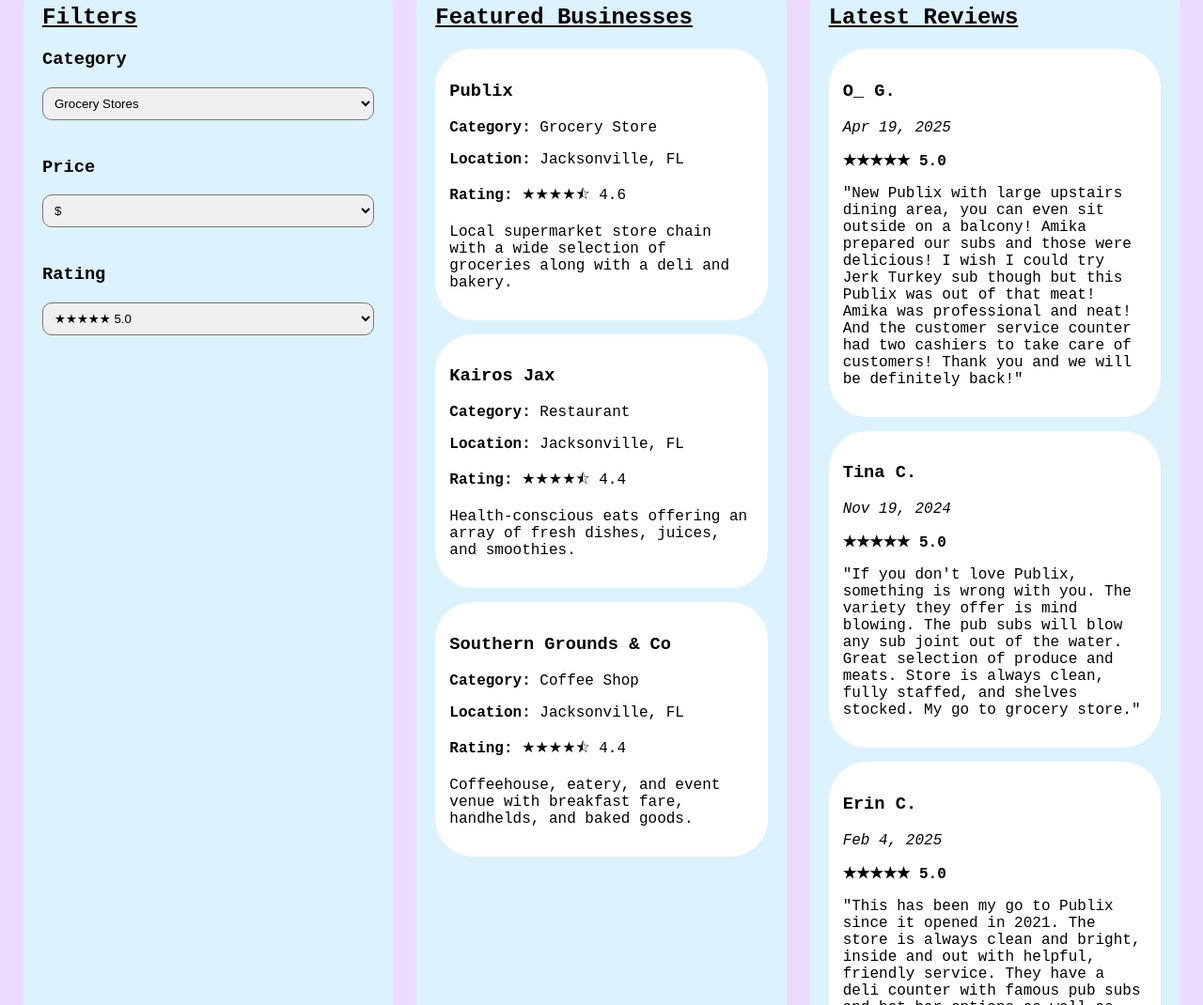
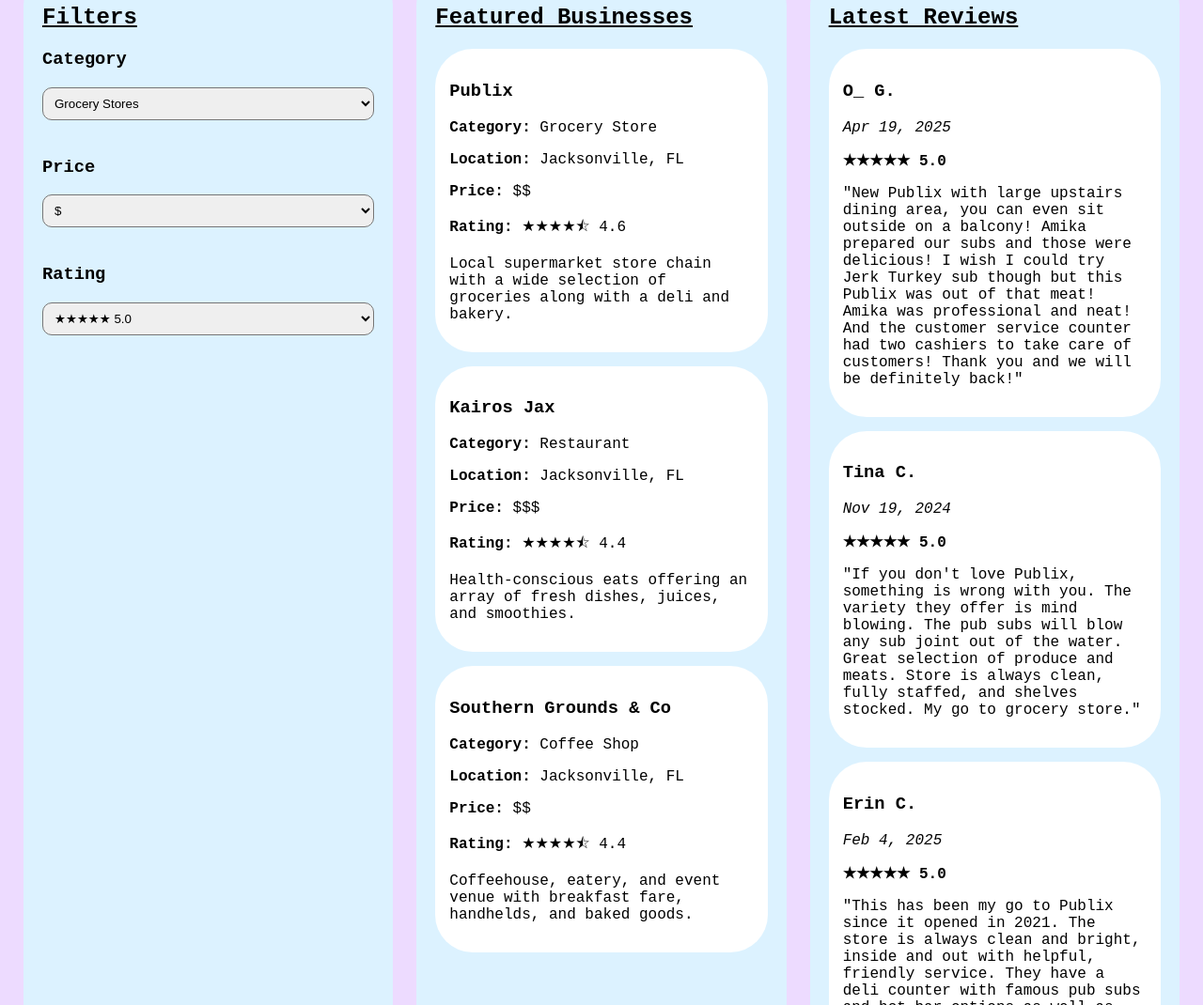
Before and after one commit to deniseasoriano-ops/homework-1, a plain HTML site: page index.html in a window 1280 px wide. Shown: the part 118-1188 px from the top of the page at 94% size. Drawn offline with Linux system fonts and the light colour scheme.

Commit message:
Update index.html

```diff
--- a/index.html
+++ b/index.html
@@ -1,6 +1,8 @@
 <!DOCTYPE html>
 <html>
 <head>
+    <meta charset="UTF-8">
+    <meta name="viewport" content="width=device-width, initial-scale=1.0">
     <title>SLUview</title>
     <link rel="stylesheet" href="slu.css">
 </head>
@@ -40,6 +42,7 @@
                 <h3>Publix</h3>
                 <p><strong>Category: </strong>Grocery Store</p>
                 <p><strong>Location: </strong>Jacksonville, FL</p>
+                <p><strong>Price: </strong>$$</p>
                 <p><strong>Rating: </strong>★★★★⯪ 4.6</p>
                 <p>Local supermarket store chain with a wide selection of groceries along with a deli and bakery.</p>
             </div>
@@ -48,6 +51,7 @@
                 <h3>Kairos Jax</h3>
                 <p><strong>Category: </strong>Restaurant</p>
                 <p><strong>Location: </strong>Jacksonville, FL</p>
+                <p><strong>Price: </strong>$$$</p>
                 <p><strong>Rating: </strong>★★★★⯪ 4.4</p>
                 <p>Health-conscious eats offering an array of fresh dishes, juices, and smoothies.</p>
             </div>
@@ -56,6 +60,7 @@
                 <h3>Southern Grounds & Co</h3>
                 <p><strong>Category: </strong>Coffee Shop</p>
                 <p><strong>Location: </strong>Jacksonville, FL</p>
+                <p><strong>Price: </strong>$$</p>
                 <p><strong>Rating: </strong>★★★★⯪ 4.4</p>
                 <p>Coffeehouse, eatery, and event venue with breakfast fare, handhelds, and baked goods.</p>
             </div>
@@ -88,5 +93,4 @@
         </div>
     </div>
 </body>
-
 </html>
```
